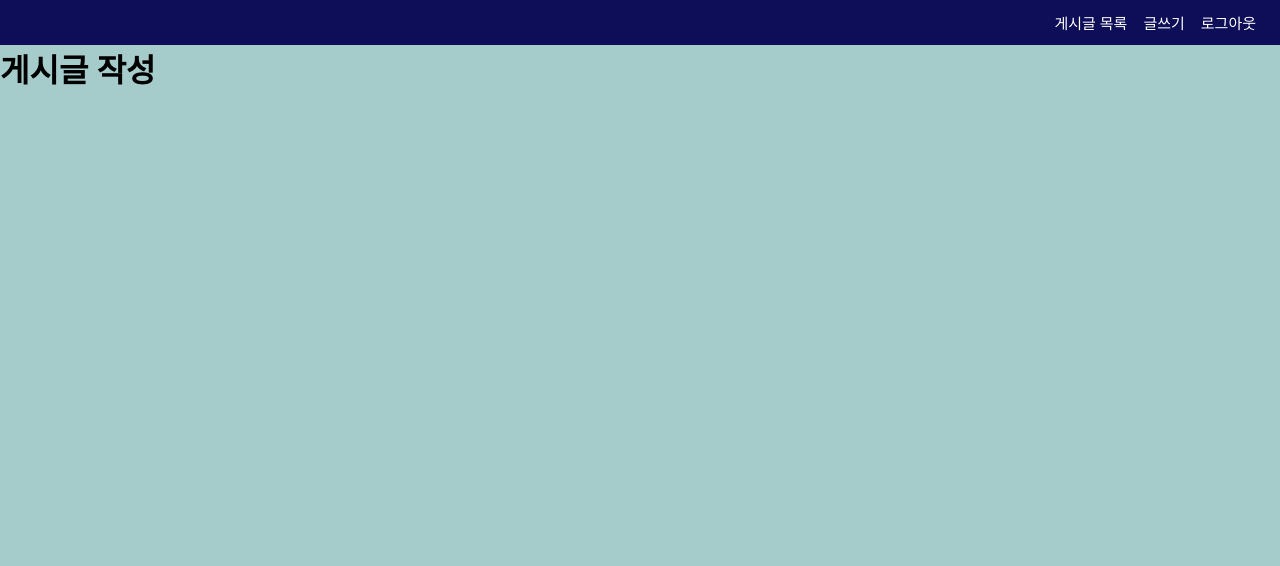
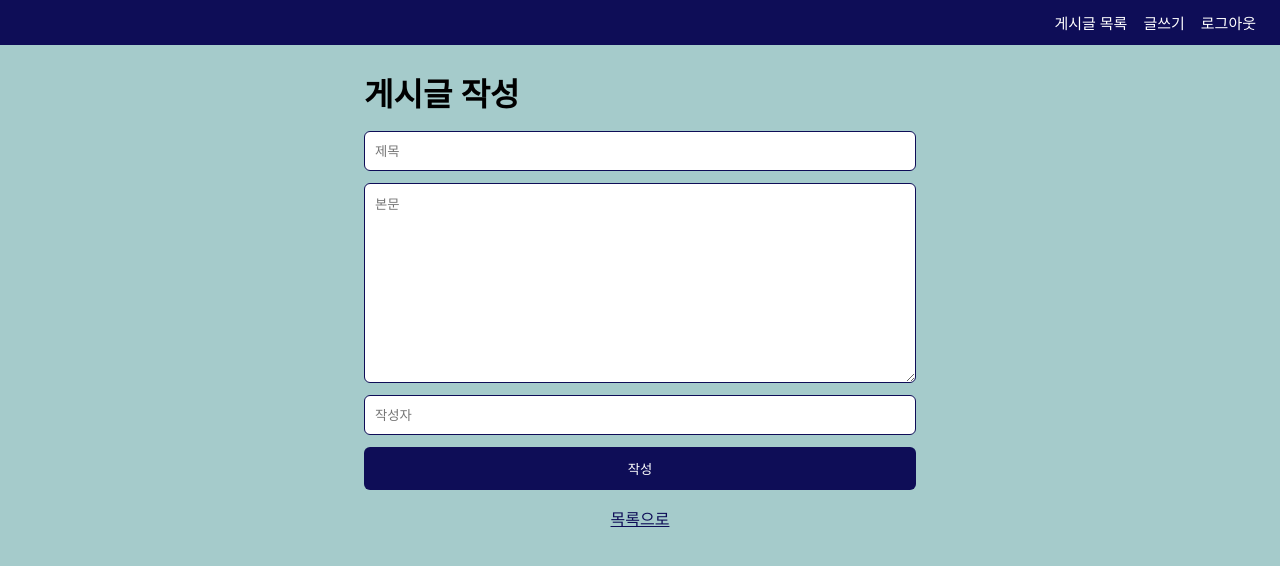
Before and after one commit to 39-play-sopt-web/KimJongHyun, a React (Vite) app in the folder Week4/Homework/: page /posts/new in a window 1280 px wide. Shown: the top 566 px of the page. Built offline with nearby package versions, Linux system fonts and the light colour scheme; no server answers.

Commit message:
feat: 게시글 작성 구현

```diff
--- a/Week4/Homework/src/apis/post.ts
+++ b/Week4/Homework/src/apis/post.ts
@@ -25,3 +25,19 @@ export const getPosts = async (keyword: string) => {
   });
   return response.data.data;
 };
+
+
+export interface CreatePostRequest {
+  title: string;
+  content: string;
+  author: string;
+}
+
+export const createPost = async (body: CreatePostRequest) => {
+  const response = await apiClient.post<ApiResponse<Post>>("/posts", body, {
+    headers: {
+      Authorization: localStorage.getItem("authorizationCode"),
+    },
+  });
+  return response.data.data;
+};
--- a/Week4/Homework/src/pages/PostWritePage.tsx
+++ b/Week4/Homework/src/pages/PostWritePage.tsx
@@ -1,5 +1,116 @@
+import { useState } from "react";
+import { useMutation, useQueryClient } from "@tanstack/react-query";
+import { Link, useNavigate } from "react-router";
+import styled from "@emotion/styled";
+import { createPost } from "../apis/post";
+import { theme } from "../styles/theme";
+
+const Page = styled.main`
+  max-width: 600px;
+  margin: 0 auto;
+  padding: 24px;
+`;
+
+const Form = styled.form`
+  display: flex;
+  flex-direction: column;
+  gap: 12px;
+  margin-top: 16px;
+
+  input,
+  textarea {
+    padding: 10px;
+    border-radius: 6px;
+    border: 1px solid ${theme.colors.primary};
+    font-family: inherit;
+  }
+
+  textarea {
+    min-height: 200px;
+    resize: vertical;
+  }
+`;
+
+const SubmitButton = styled.button`
+  padding: 12px;
+  border: none;
+  border-radius: 6px;
+  background-color: ${theme.colors.primary};
+  color: #ffffff;
+  transition: background-color 0.2s ease;
+
+  &:hover {
+    background-color: #2b2a8f;
+  }
+
+  &:disabled {
+    background-color: #888;
+    cursor: not-allowed;
+  }
+`;
+
+const ListLink = styled(Link)`
+  display: block;
+  margin-top: 16px;
+  text-align: center;
+  color: ${theme.colors.primary};
+`;
+
 function PostWritePage() {
-  return <h1>게시글 작성</h1>;
+  const [title, setTitle] = useState("");
+  const [content, setContent] = useState("");
+  const [author, setAuthor] = useState("");
+  const navigate = useNavigate();
+
+  // main.tsx에서 만든 queryClient를 꺼내온다. 캐시에 명령을 내릴 때 필요
+  const queryClient = useQueryClient();
+
+  const { mutate, isPending } = useMutation({
+    mutationFn: createPost,
+    onSuccess: () => {
+      // ["posts"]로 시작하는 모든 캐시(검색 결과 포함)를 낡은 것으로 표시
+      //  목록 페이지가 뜨면 useQuery가 자동으로 다시 요청한다
+
+      queryClient.invalidateQueries({ queryKey: ["posts"] });
+      alert("게시글이 작성되었습니다.");
+      navigate("/posts");
+    },
+    onError: () => {
+      alert("게시글 작성에 실패했습니다.");
+    },
+  });
+
+  const handleSubmit = (e: React.FormEvent) => {
+    e.preventDefault();
+    mutate({ title, content, author });
+  };
+
+  return (
+    <Page>
+      <h1>게시글 작성</h1>
+      <Form onSubmit={handleSubmit}>
+        <input
+          value={title}
+          onChange={(e) => setTitle(e.target.value)}
+          placeholder="제목"
+        />
+        <textarea
+          value={content}
+          onChange={(e) => setContent(e.target.value)}
+          placeholder="본문"
+        />
+        <input
+          value={author}
+          onChange={(e) => setAuthor(e.target.value)}
+          placeholder="작성자"
+        />
+        <SubmitButton type="submit" disabled={isPending}>
+          {isPending ? "작성 중..." : "작성"}
+        </SubmitButton>
+      </Form>
+      <ListLink to="/posts">목록으로</ListLink>
+    </Page>
+  );
 }
 
 export default PostWritePage;
```
